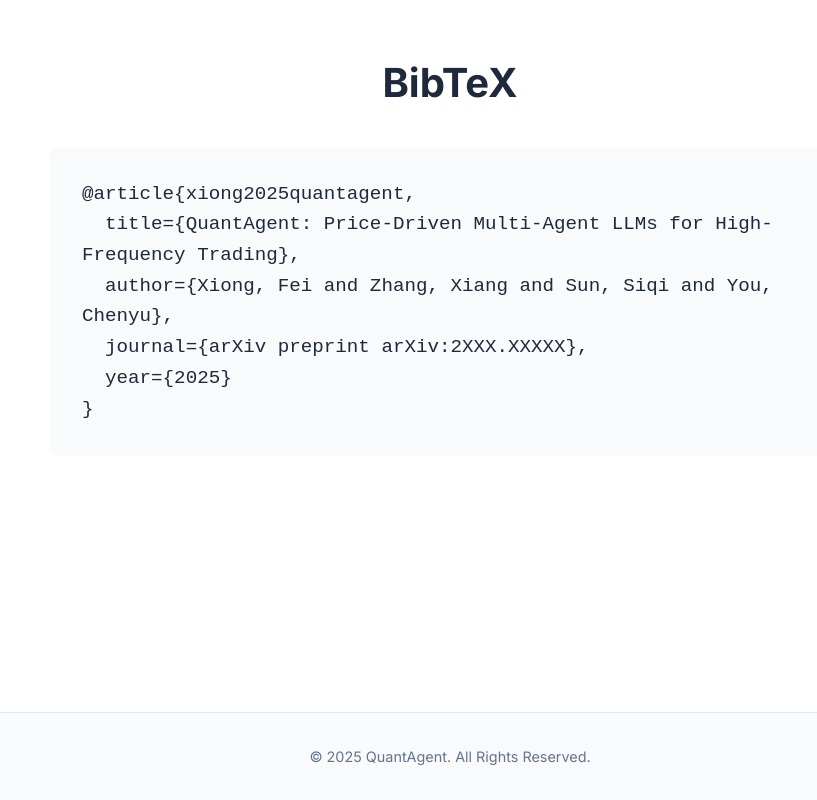
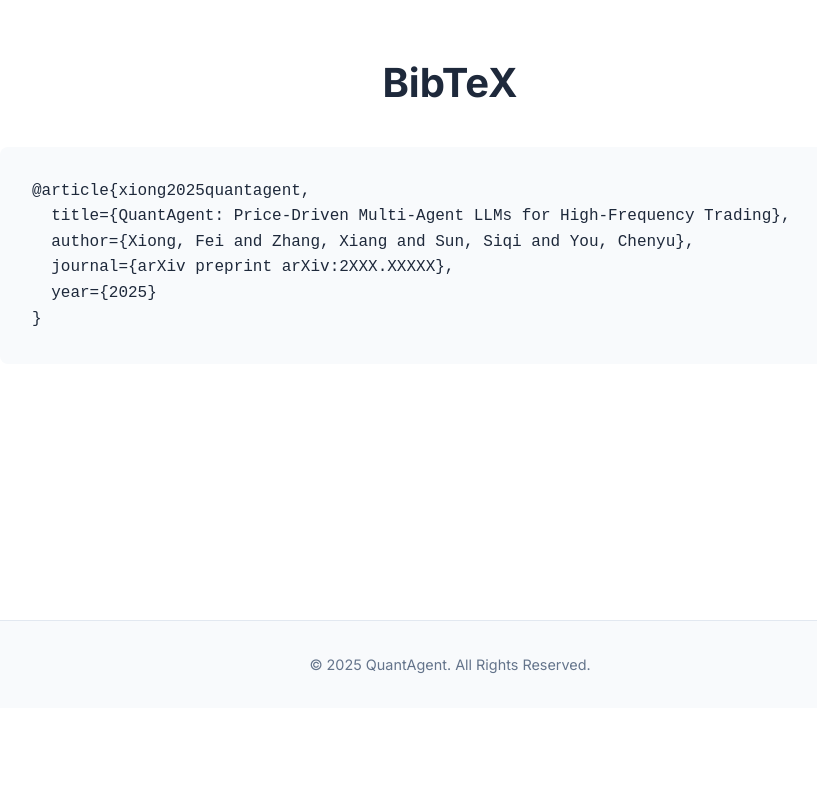
Before and after one commit to machineily/demo-html, a plain HTML site: page index.html in a window 1280 px wide. Shown: the part 4455-5255 px from the top of the page, without its empty margins (190-1007 px from the left). After the commit the page ends 5163 px from the top, so only its background shows below. Drawn offline with Linux system fonts and the light colour scheme; a web font is replaced by a local one.

```diff
--- a/index.html
+++ b/index.html
@@ -1043,7 +1043,8 @@
         <section id="bibtex" style="margin-bottom: 8rem;">
             <h2 class="section-header">BibTeX</h2>
             <div style="display: flex; justify-content: center; margin-top: 2rem;">
-                <div style="background: var(--bg-secondary); padding: 2rem; border-radius: 8px; font-family: 'Courier New', monospace; font-size: 1.2rem; color: var(--text-primary); line-height: 1.6; max-width: 800px; width: 100%; transition: all 0.3s ease;">
+                <div style="background: var(--bg-secondary); padding: 2rem; border-radius: 8px; font-family: 'Courier New',
+                 monospace; font-size: 1rem; color: var(--text-primary); line-height: 1.6; max-width: 900px; width: 100%; transition: all 0.3s ease;">
                     <pre style="margin: 0; white-space: pre-wrap;">@article{xiong2025quantagent,
   title={QuantAgent: Price-Driven Multi-Agent LLMs for High-Frequency Trading},
   author={Xiong, Fei and Zhang, Xiang and Sun, Siqi and You, Chenyu},
```
